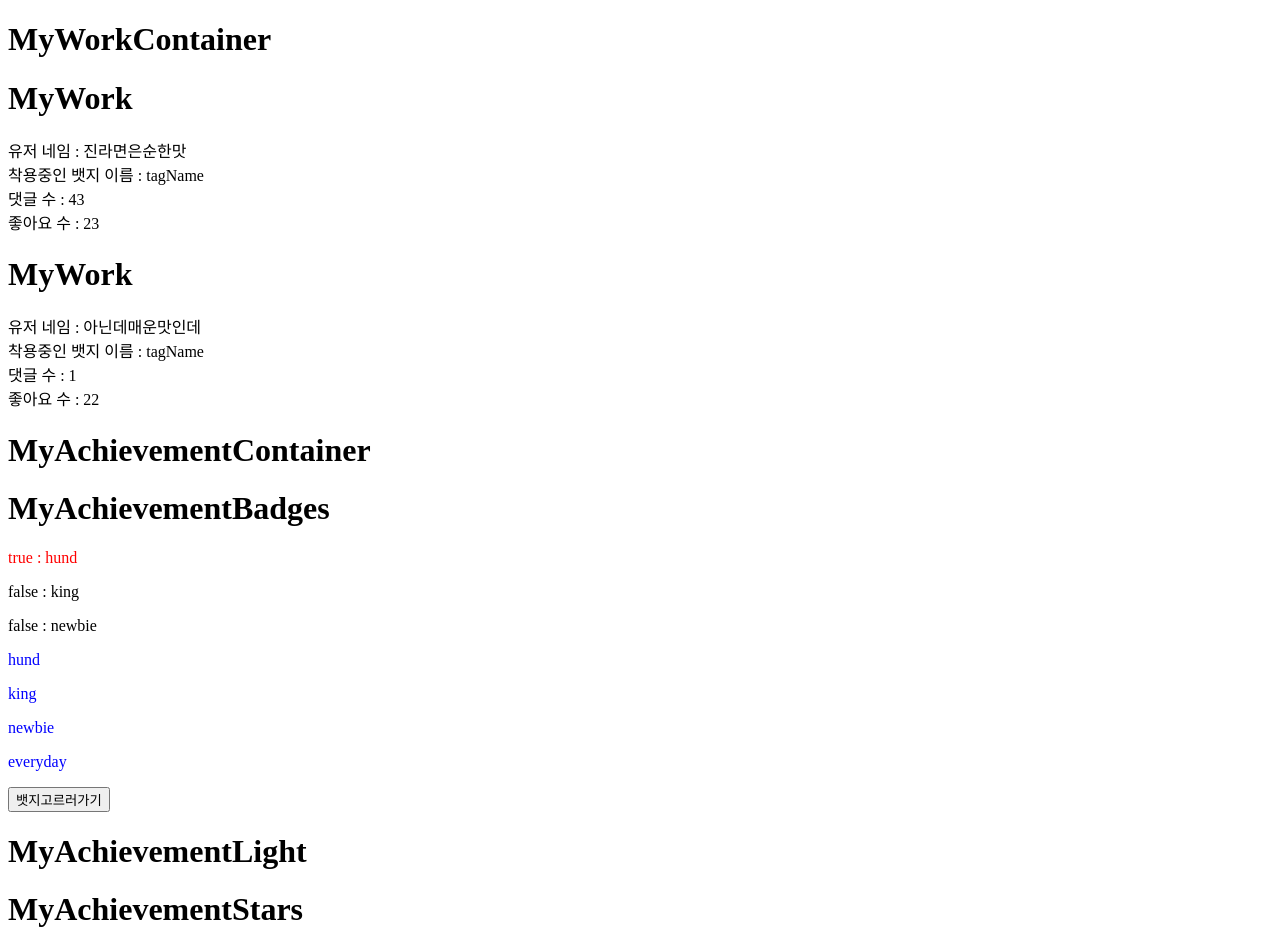
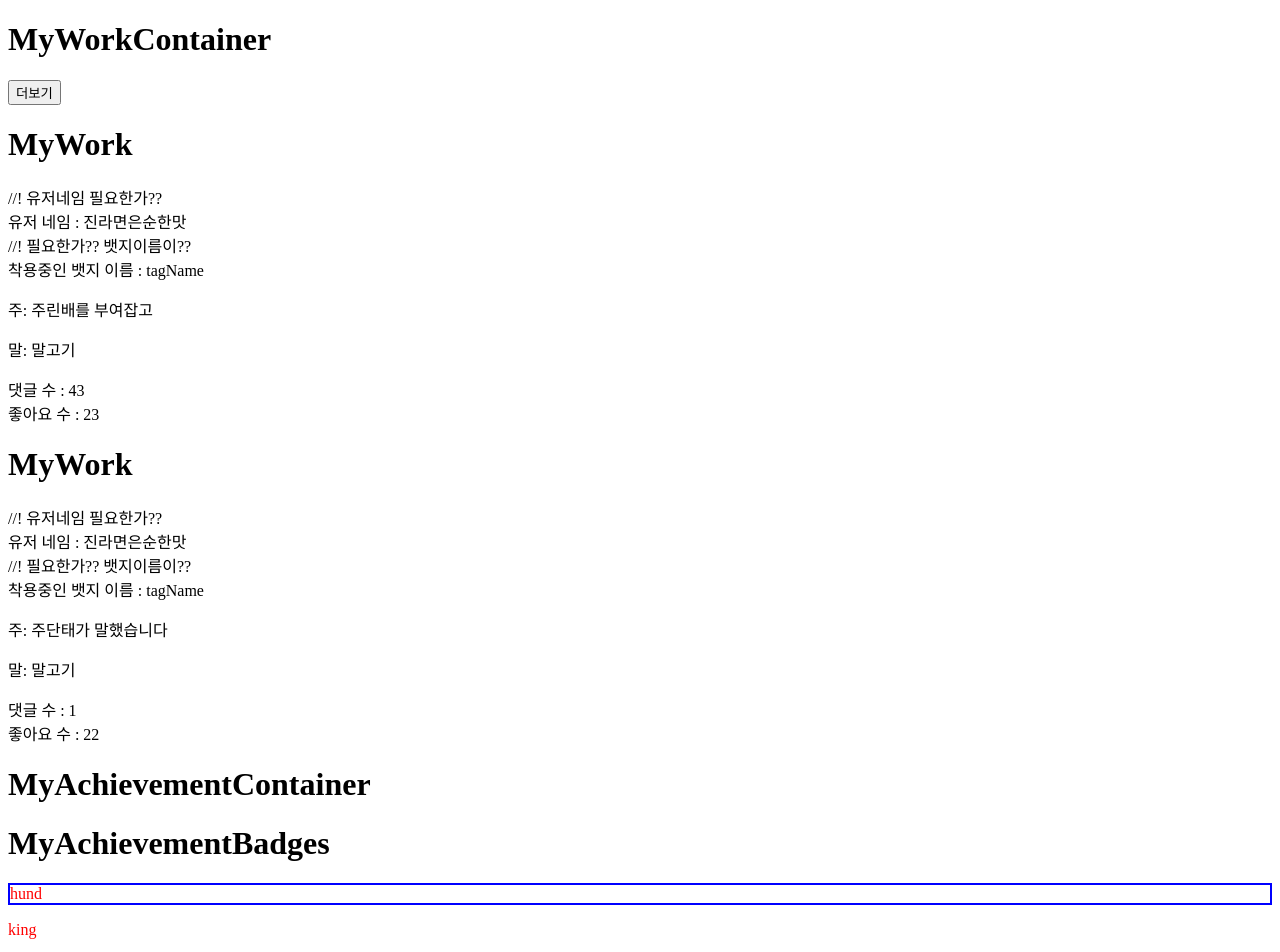
Before and after one commit to ohveloper/new-nhb-client, a React (Create React App) app: page /mypage in a window 1280 px wide. Shown: the top 952 px of the page. Built offline with nearby package versions, Linux system fonts and the light colour scheme.

Commit message:
Feat#100 badgesFix

```diff
--- a/src/components/myPage/MyAchievementBadges.tsx
+++ b/src/components/myPage/MyAchievementBadges.tsx
@@ -1,37 +1,49 @@
-import { useState } from 'react';
 import { useSelector } from 'react-redux';
 import { RootState } from '../../reducers';
 
 export default function MyAchievementBadges() {
-  const [badges, setBadges] = useState([
-    { hund: 'url' },
-    { king: 'url' },
-    { newbie: 'url' },
-    { everyday: 'url' },
-  ]);
   const state = useSelector((state: RootState) => state.getInfoReducer);
   const { tags } = state.userInfo;
-  const tagsKeys = Object.keys(tags);
+  const { badges } = state;
+  const myTagsId = tags.map((x) => x.tagId);
+
   return (
     <div>
       <h1>MyAchievementBadges</h1>
       <div>
-        {tagsKeys.map((x, idx) => {
-          return tags[x].isUsed ? (
-            <p style={{ color: 'red' }} key={idx}>
-              true : {x}
+        {badges.map((badge) =>
+          !myTagsId.includes(badge.tagId) ? (
+            <p style={{ color: 'gray' }}>{badge.tagName}</p>
+          ) : tags[badge.tagId - 1].isUsed ? (
+            <p style={{ border: 'blue 2px solid', color: 'red' }}>
+              {badge.tagName}
             </p>
           ) : (
-            <p key={idx}>false : {x}</p>
-          );
-        })}
+            <p style={{ color: 'red' }}>{badge.tagName}</p>
+          )
+        )}
       </div>
       <div>
-        {badges.map((x) => (
-          <p style={{ color: 'blue' }}>{Object.keys(x)[0]}</p>
-        ))}
+        {
+          //? 내가 가지고 있으면 빨강색
+          //? 내가 선택한건 테두리 파랑색
+          //? 없는건 회색
+        }
+        {/* {badges.map((x) =>
+          !tagsKeys.includes(Object.keys(x)[0]) ? (
+            <p style={{ color: 'gray' }}>
+              아직 못가진 뱃지: {Object.keys(x)[0]}
+            </p>
+          ) : tags[Object.keys(x)[0]].isUsed ? (
+            <p style={{ border: 'blue 2px solid' }}>
+              선택한 뱃지: {Object.keys(x)[0]}
+            </p>
+          ) : (
+            <p style={{ color: 'red' }}>내가 가진 뱃지: {Object.keys(x)[0]}</p>
+          )
+        )} */}
       </div>
-      <button>뱃지고르러가기</button>
+      <button>뱃지선택</button>
     </div>
   );
 }
--- a/src/components/myPage/MyWork.tsx
+++ b/src/components/myPage/MyWork.tsx
@@ -5,16 +5,23 @@ type privateFeedProps = {
 };
 
 export default function MyWork({ privateFeed }: privateFeedProps) {
+  const topics = privateFeed.topic.split('');
+  console.log(topics);
+  const { content } = privateFeed;
+  console.log(content);
   return (
     <>
       <h1>MyWork</h1>
+      //! 유저네임 필요한가??
       <div>유저 네임 : {privateFeed.user.nickName}</div>
+      //! 필요한가?? 뱃지이름이??
       <div>착용중인 뱃지 이름 : {privateFeed.user.tag}</div>
       <div>
-        {/* 작성한시 :{' '}
-        {privateFeeds.content.map((x: {} | null | undefined) => (
-          <p key={x}>{x}</p>
-        ))} */}
+        {content.map((x, idx) => (
+          <p>
+            {topics[idx]}: {x}
+          </p>
+        ))}
       </div>
       <div>댓글 수 : {privateFeed.comments}</div>
       <div>좋아요 수 : {privateFeed.likes}</div>
--- a/src/components/myPage/MyWorkContainer.tsx
+++ b/src/components/myPage/MyWorkContainer.tsx
@@ -9,8 +9,10 @@ export default function MyWorkContainer() {
   return (
     <div>
       <h1>MyWorkContainer</h1>
-
-      {privateFeeds.length <= 3 ? (
+      <button>더보기</button>
+      {privateFeeds.length === 0 ? (
+        <p>아무것도 없습니다</p>
+      ) : privateFeeds.length <= 3 ? (
         privateFeeds.map((x, idx) => {
           return <MyWork privateFeed={x} key={idx} />;
         })
--- a/src/reducers/initialState.ts
+++ b/src/reducers/initialState.ts
@@ -6,6 +6,7 @@ export interface initialState {
   userFeeds: UserFeed[];
   newFeed: newFeed;
   todaysTopic: string[];
+  badges: Badges[];
 }
 
 export interface Comment {
@@ -56,19 +57,15 @@ export interface UserFeed {
 export interface UserInfo {
   nickName: string;
   introduction: string;
-  tags: { [key: string]: Hund };
+  tags: Tags[];
   avatarUrl: string;
   createdAt: string;
   updatedAt: string;
 }
 
 export interface Tags {
-  hund: Hund;
-  pig: Hund;
-  newbie: Hund;
-}
-
-export interface Hund {
+  tagId: number;
+  tagName: string;
   description: string;
   isUsed: boolean;
 }
@@ -77,15 +74,27 @@ export interface newFeed {
   content: string[];
 }
 
+export interface Badges {
+  tagId: number;
+  tagName: string;
+  description: string;
+  url: string;
+}
+
 export const initialState = {
   userInfo: {
     nickName: '불광동핵주먹',
     introduction: '원펀치 쓰리강냉이',
-    tags: {
-      hund: { description: '100일연속 글쓰기', isUsed: true },
-      king: { description: '별 많이받음', isUsed: false },
-      newbie: { description: '글 처음씀', isUsed: false },
-    },
+    tags: [
+      {
+        tagId: 1,
+        tagName: 'hund',
+        description: '100일연속 글쓰기',
+        isUsed: true,
+      },
+      { tagId: 2, tagName: 'king', description: '별 많이받음', isUsed: false },
+      { tagId: 3, tagName: 'newbie', description: '글 처음씀', isUsed: false },
+    ],
     avatarUrl: 'url',
     createdAt: 'date',
     updatedAt: 'date',
@@ -103,7 +112,7 @@ export const initialState = {
     },
     {
       feedId: 2,
-      user: { nickName: '아닌데매운맛인데', tag: 'tagName' },
+      user: { nickName: '진라면은순한맛', tag: 'tagName' },
       topic: '주말',
       content: ['주단태가 말했습니다', '말고기'],
       likes: 22,
@@ -165,4 +174,10 @@ export const initialState = {
     content: [],
   },
   todaysTopic: ['시', '장'],
+  badges: [
+    { tagId: 1, tagName: 'hund', description: '100일연속 글쓰기', url: 'url' },
+    { tagId: 2, tagName: 'king', description: '별 많이받음', url: 'url' },
+    { tagId: 3, tagName: 'newbie', description: '글 처음씀', url: 'url' },
+    { tagId: 4, tagName: 'everyday', description: '매일 글씀', url: 'url' },
+  ],
 };
```
